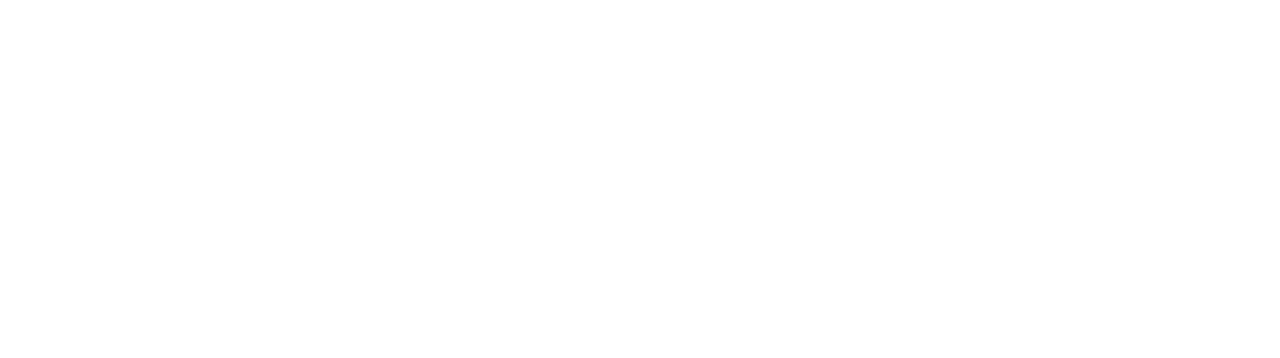
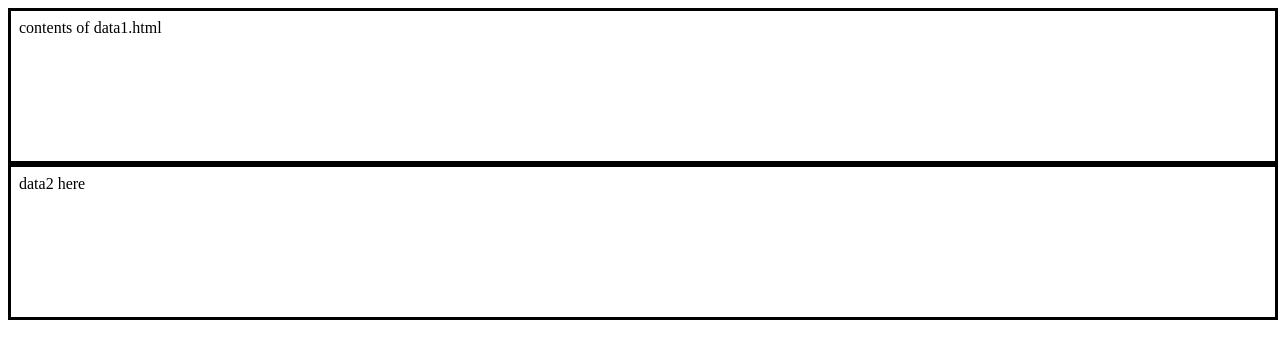
Before and after one commit to cheshtadhingra/Practicals, a plain HTML site: page Practical-7/index.html in a window 1280 px wide. Drawn offline with Linux system fonts and the light colour scheme.

Commit message:
Update index.html

```diff
--- a/Practical-7/index.html
+++ b/Practical-7/index.html
@@ -15,3 +15,8 @@
         }
     </style>
 </head>
+    <body>
+    <iframe src="data1.html"></iframe>
+    <iframe src="data2.html" name="frame_content"></iframe>
+</body>
+</html>
```
